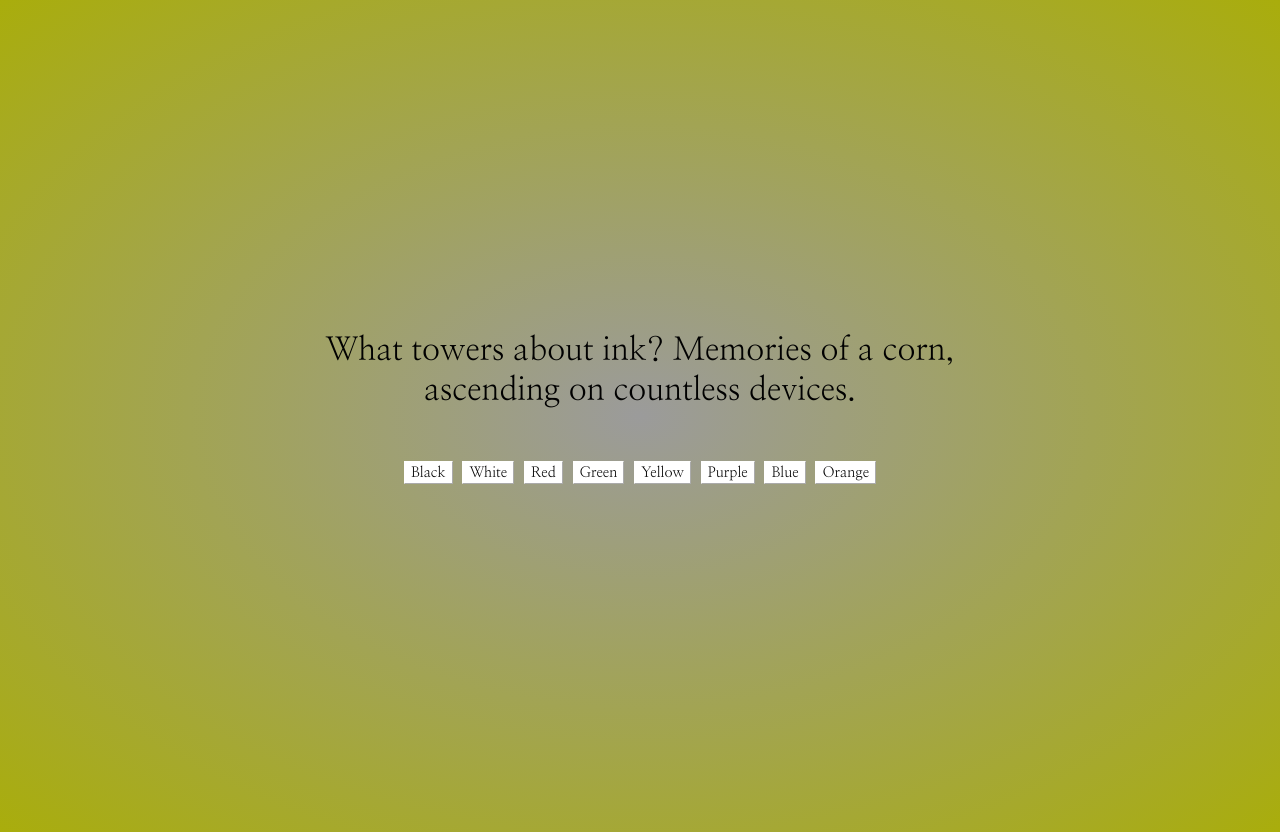
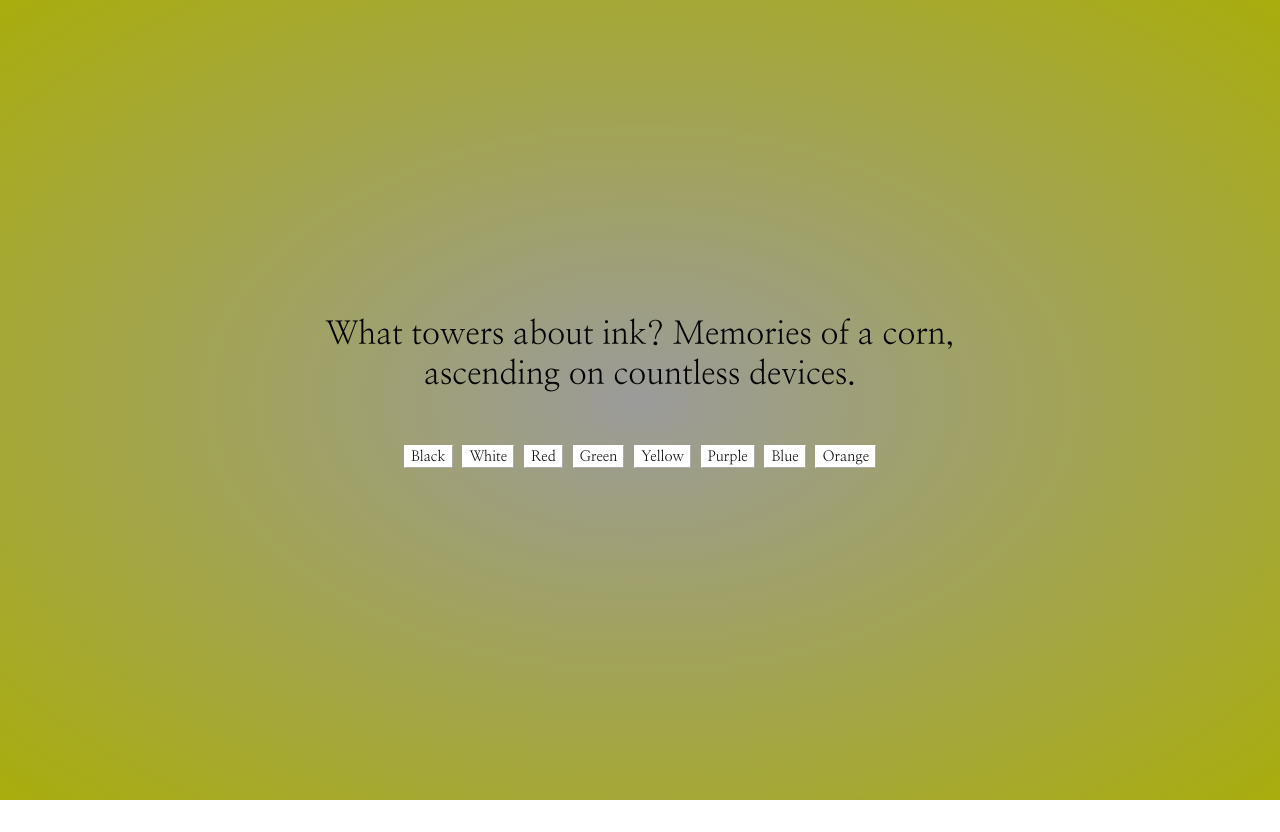
Before and after one commit to jmaliksi/prismatic-dream, a website with bundled scripts: page index.html in a window 1280 px wide. After the commit the page ends 800 px from the top, so only its background shows below. Built offline with nearby package versions, Linux system fonts and the light colour scheme.

Commit message:
fix some things break other things

```diff
--- a/styles.css
+++ b/styles.css
@@ -9,8 +9,6 @@
   --inColor: #ddd;
   --outColor: #555;
   background-image: radial-gradient(var(--inColor), var(--outColor));
-  padding-top: 1em;
-  padding-bottom: 1em;
 }
 
 .dreamBox {
@@ -18,7 +16,6 @@
   height: 100%;
   margin: 0;
   padding: 0;
-  flex: 1;
 }
 
 #dreamOverlay {
@@ -92,7 +89,7 @@ body {
   transition: .5s;
 }
 
-@media only screen and (min-width: 500px) {
+@media only screen and (min-width: 1000px) {
   .textContainer {
     width: 50%;
   }
```
